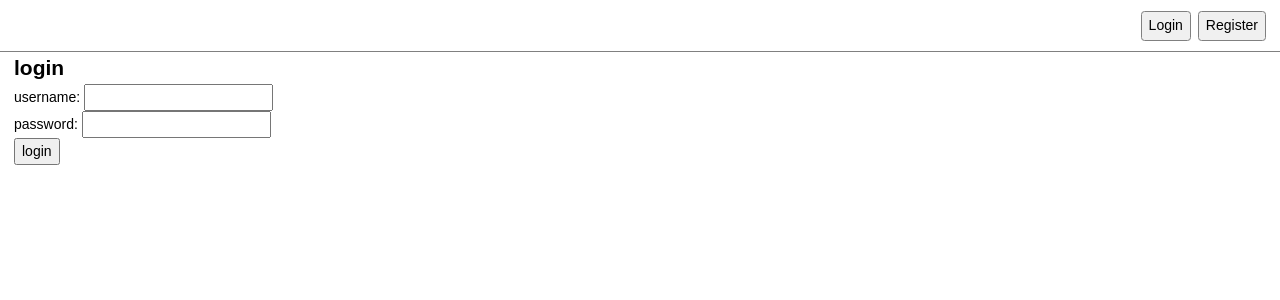
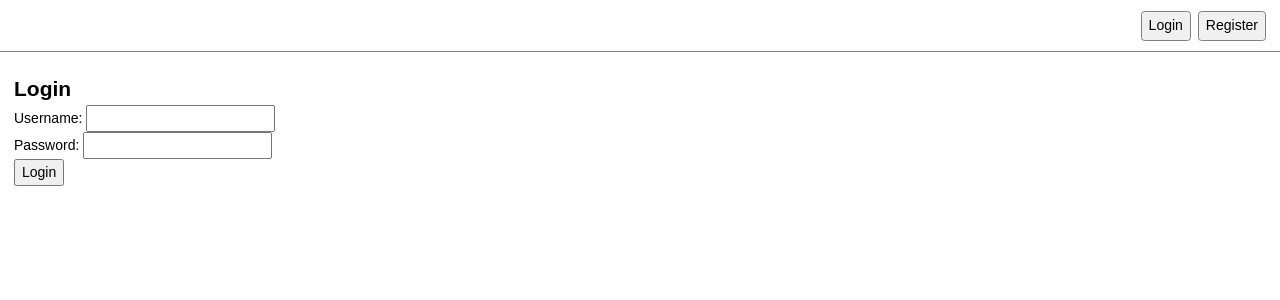
Before and after one commit to dachendev/orbit-chat, a React (Vite) app in the folder frontend/: page /login in a window 1280 px wide. Shown: the top 300 px of the page. Built offline with nearby package versions, Linux system fonts and the light colour scheme; a web font is replaced by a local one.

Commit message:
fix capitalization and spacing

```diff
--- a/frontend/src/App.jsx
+++ b/frontend/src/App.jsx
@@ -11,7 +11,7 @@ import AppLayout from './shared/app/AppLayout'
 const HomePage = () => {
   return (
     <AppLayout>
-      <h2>home</h2>
+      <h2>Home</h2>
     </AppLayout>
   )
 }
--- a/frontend/src/features/auth/AuthLayout.jsx
+++ b/frontend/src/features/auth/AuthLayout.jsx
@@ -5,6 +5,7 @@ const AuthLayout = ({ children }) => {
   return (
     <>
       <AppNavbar />
+      <br />
       <div className="container">{children}</div>
     </>
   )
--- a/frontend/src/features/auth/components/LoginForm.jsx
+++ b/frontend/src/features/auth/components/LoginForm.jsx
@@ -13,7 +13,7 @@ const LoginForm = ({ onLogin }) => {
   return (
     <form onSubmit={onSubmit}>
       <p>
-        username:{' '}
+        Username:{' '}
         <input
           type="text"
           value={username}
@@ -21,7 +21,7 @@ const LoginForm = ({ onLogin }) => {
         />
       </p>
       <p>
-        password:{' '}
+        Password:{' '}
         <input
           type="password"
           value={password}
@@ -29,7 +29,7 @@ const LoginForm = ({ onLogin }) => {
         />
       </p>
       <p>
-        <button>login</button>
+        <button type="submit">Login</button>
       </p>
     </form>
   )
--- a/frontend/src/features/auth/components/RegisterForm.jsx
+++ b/frontend/src/features/auth/components/RegisterForm.jsx
@@ -17,7 +17,7 @@ const RegisterForm = () => {
   return (
     <form onSubmit={onSubmit}>
       <p>
-        username:{' '}
+        Username:{' '}
         <input
           type="text"
           value={username}
@@ -25,7 +25,7 @@ const RegisterForm = () => {
         />
       </p>
       <p>
-        password:{' '}
+        Password:{' '}
         <input
           type="password"
           value={password}
@@ -33,7 +33,7 @@ const RegisterForm = () => {
         />
       </p>
       <p>
-        <button>login</button>
+        <button type="submit">Register</button>
       </p>
     </form>
   )
--- a/frontend/src/features/auth/pages/LoginPage.jsx
+++ b/frontend/src/features/auth/pages/LoginPage.jsx
@@ -21,7 +21,7 @@ const LoginPage = () => {
 
   return (
     <AuthLayout>
-      <h2>login</h2>
+      <h2>Login</h2>
       <LoginForm onLogin={onLogin} />
     </AuthLayout>
   )
--- a/frontend/src/features/auth/pages/RegisterPage.jsx
+++ b/frontend/src/features/auth/pages/RegisterPage.jsx
@@ -4,7 +4,7 @@ import RegisterForm from '../components/RegisterForm'
 const RegisterPage = () => {
   return (
     <AuthLayout>
-      <h2>register</h2>
+      <h2>Register</h2>
       <RegisterForm />
     </AuthLayout>
   )
--- a/frontend/src/features/chat/ChatPage.jsx
+++ b/frontend/src/features/chat/ChatPage.jsx
@@ -32,9 +32,11 @@ const ChatPage = () => {
   return (
     <>
       <AppNavbar />
+      <br />
       <div className="chat-layout">
         <div className="chat-layout__sidebar">
-          <h3>contacts</h3>
+          <h3>Contacts</h3>
+          <br />
           <ContactList
             contacts={contacts}
             onContactClick={onContactClick}
--- a/frontend/src/features/chat/components/MessageForm.jsx
+++ b/frontend/src/features/chat/components/MessageForm.jsx
@@ -22,7 +22,7 @@ const MessageForm = ({ onSend }) => {
             onChange={(e) => setContent(e.target.value)}
             placeholder="Type a message..."
           />
-          <Button type="submit">send</Button>
+          <Button type="submit">Send</Button>
         </div>
       </form>
     </div>
--- a/frontend/src/shared/app/AppLayout.jsx
+++ b/frontend/src/shared/app/AppLayout.jsx
@@ -6,6 +6,7 @@ const AppLayout = ({ children }) => {
   return (
     <>
       <AppNavbar />
+      <br />
       <Container>{children}</Container>
     </>
   )
```
